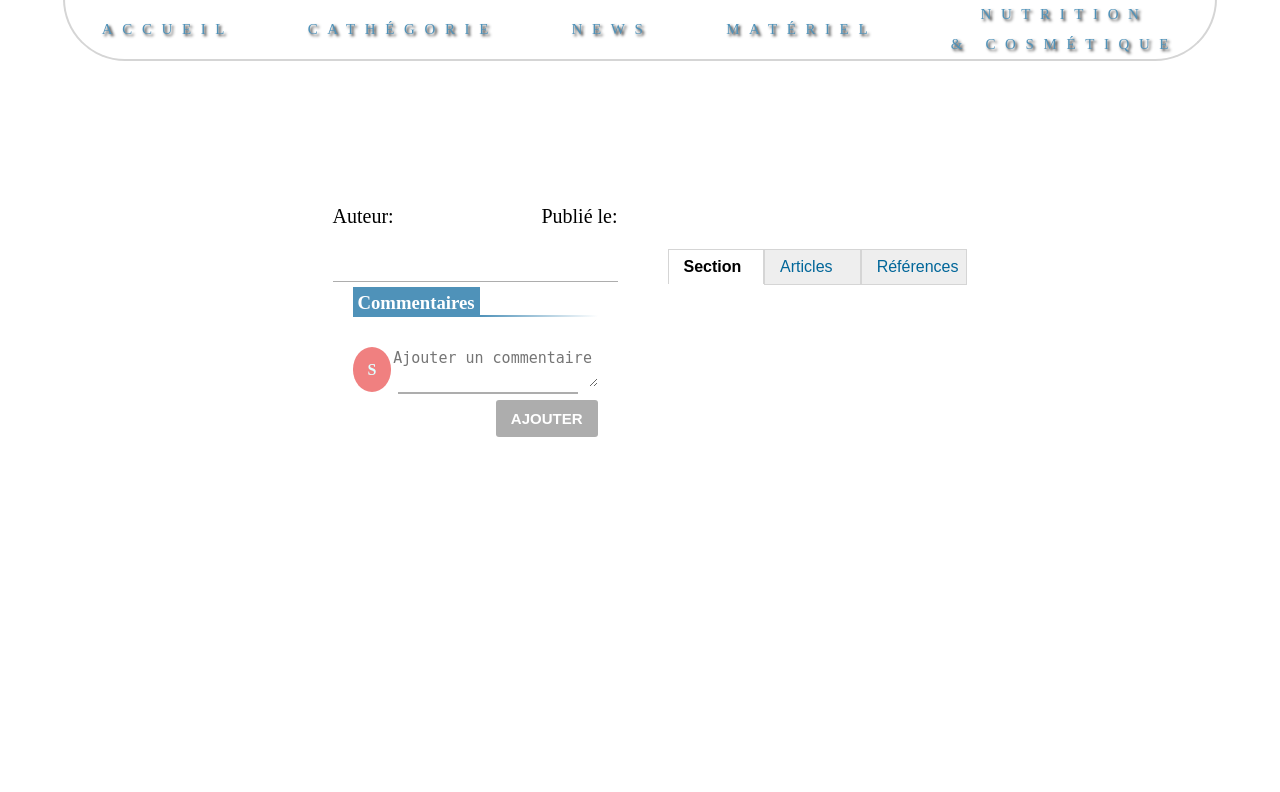
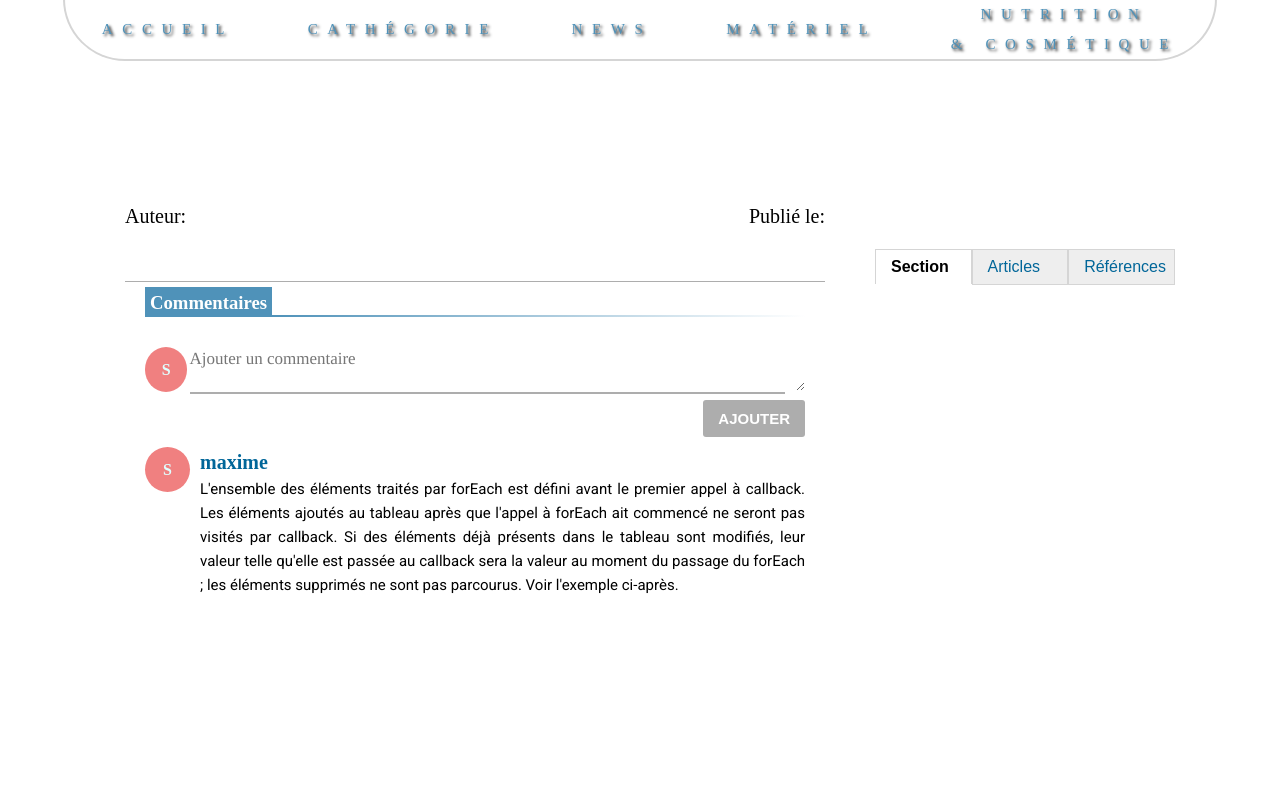
Before and after one commit to MaximeLeGall/information-biologie-open-source, a PHP site: page /Vieillissement/article/article.php?article=1 in a window 1280 px wide. Shown: the part 456-1248 px from the top of the page. Run offline with PHP 8.4, Linux system fonts and the light colour scheme; the visitor is signed in with stand-in values (Sample User, id 1); data that the repository does not hold is empty.

Commit message:
feat(comment article) add AJAX request

```diff
--- a/account/request-connection.php
+++ b/account/request-connection.php
@@ -1,7 +1,7 @@
 <?php
 require __DIR__ . "../connection-verification.php";
 init_php_session();
-require __DIR__ . 'account/db-config.php';
+require 'account/db-config.php';
 
 if(isset($_POST['valid_connection']) || isset($_POST['new_account'])){
     try{
--- a/article/article.php
+++ b/article/article.php
@@ -18,7 +18,6 @@
                                 <div class="style-info-comments"></div>
                         </div>
                         <?php if(is_logged()):?>
-                                <!-- <?php echo '<p id="user-pseudo">' . htmlspecialchars($pseudo) . '</p>';?> -->
                                 <form action="#" id="form-new-comment">
                                         <div class="inline-pseudo-comment">
                                                 <div class="item-pseudo"></div>
@@ -29,7 +28,18 @@
                                         <button type="submit" class="b-comment" disabled>AJOUTER</button>
                                 </form>
                         <?php endif?>
-                        <div class="all-comments"></div>
+                        <div class="all-comments">
+                                <div class="comment-added">
+                                        <div class="item-pseudo"></div>
+                                        <div class="user-comment">
+                                                <div class="info-user">
+                                                        <p id="user-pseudo">maxime</p>
+                                                        <span class="date"></span>
+                                                </div>
+                                                <p id="comment-content">L'ensemble des éléments traités par forEach est défini avant le premier appel à callback. Les éléments ajoutés au tableau après que l'appel à forEach ait commencé ne seront pas visités par callback. Si des éléments déjà présents dans le tableau sont modifiés, leur valeur telle qu'elle est passée au callback sera la valeur au moment du passage du forEach ; les éléments supprimés ne sont pas parcourus. Voir l'exemple ci-après.</p>
+                                        </div>
+                                </div>
+                        </div>
                 </div>
         </div>
         <?php require_once __DIR__ . "../../article/companion-article.php" ?>
@@ -37,7 +47,7 @@
 <script type="text/javascript">
         var pseudo = <?php if(isset($pseudo)){echo json_encode($pseudo);}else{echo "undefined";}?>;
         var idArticle = <?php echo json_encode($_GET['article']);?>;
-        var userId = <?php echo json_encode($_SESSION['user_id']);?>;
+        var userId = <?php if(isset($_SESSION['user_id'])){echo json_encode($_SESSION['user_id']);}else{echo 'undefined';}?>;
 </script>
 <script type="text/javascript" src="/Vieillissement/request-ajax/request-profile-domain.js"></script>
 <?php require_once __DIR__ . "../../header-footer/footer.php" ?>
--- a/article/articles.css
+++ b/article/articles.css
@@ -190,11 +190,16 @@ h3{
     margin-top: 30px;
 }
 
+.new-comment-content:placeholder-shown{
+    font-family:  Times, serif;
+    font-size: 17px;
+}
 .new-comment-content{
     width: calc(100% - 10px);
     height: fit-content;
     min-height: 30px;
     font-size: 15px;
+    font-family: Roboto, Arial, sans-serif;
     border: none;
     outline: none;
 }
@@ -247,3 +252,32 @@ h3{
     background-color: white;
     cursor: pointer;
 }
+
+.all-comments{
+
+}
+
+.user-comment{
+    width: 615px;
+}
+
+.info-user{
+    display: flex;
+}
+
+.comment-added{
+    display: flex;
+}
+
+#user-pseudo{
+    margin: 0 0 0 10px;
+    color:  #069;
+    font-weight: 700;
+}
+
+#comment-content{
+    font-size: 15px;
+    margin: 0 0 0 10px;
+    line-height: 24px;
+    font-family: Roboto, Arial, sans-serif;
+}
--- a/article/request-article.php
+++ b/article/request-article.php
@@ -18,6 +18,8 @@ if($_GET['article']){
         $article_registration = $article['DATE_FORMAT(article_registration, "%d/%m/%Y")'];
         $author_article = $article['user_pseudo'];
 
+        $all_comment = $PDO -> query('SELECT user_comment, comment_article, date_comment FROM comment INNER JOIN t_users ON article.author_article = t_users.id_user WHERE id_article =' . $_GET['article']);
+
     }
     catch(PDOException $pe){
         echo 'ERREUR: ' . $pe->getMessage();
--- a/header-footer/functions-animations-pages.js
+++ b/header-footer/functions-animations-pages.js
@@ -296,10 +296,12 @@ if(elementFocus){
 }
 
     //item pseudo
-var insertLetter = document.querySelector('.item-pseudo');
+var insertLetter = document.querySelectorAll('.item-pseudo');
 function itemPseudo(){
-    var firstLetterPseudo = pseudo.substring(0, 1);
-    insertLetter.innerHTML = firstLetterPseudo;
+    insertLetter.forEach(element => {
+        var firstLetterPseudo = pseudo.substring(0, 1);
+        element.innerHTML = firstLetterPseudo;
+    });
 }
 if(typeof pseudo != "undefined"){
     itemPseudo();
--- a/header-footer/header.php
+++ b/header-footer/header.php
@@ -11,7 +11,7 @@
 <!DOCTYPE html PUBLIC "-//W3C//DTD HTML 4.01 Transitional//EN" "http://www.w3.org/TR/html4/loose.dtd">
 <html lang = "fr">
     <head>
-        <link href="https://fonts.googleapis.com/css2?family=Pacifico&display=swap" rel="stylesheet">
+        <link href="https://fonts.googleapis.com/css2?family=Pacifico&family=Roboto:wght@300;400;900&display=swap" rel="stylesheet">
         <link rel="shortcut icon" href="#">
         <link rel="stylesheet" type="text/css" href="/Vieillissement/header-footer/header-footer.css">
 
--- a/request-ajax/request-profile-domain.js
+++ b/request-ajax/request-profile-domain.js
@@ -28,7 +28,7 @@ var getHttpRequest = function(){
 }
 
 var addComment = document.querySelector('#form-new-comment');
-var result = document.querySelector('.all-comments');
+var result = document.querySelector('.comment-added');
 var httpRequest = getHttpRequest();
 if(addComment){
     addComment.addEventListener('submit',function(e){
@@ -38,16 +38,16 @@ if(addComment){
                 result.innerHTML = '';
                 if(httpRequest.status === 200){
                     result.innerHTML = httpRequest.responseText;
-                    console.log(httpRequest.responseText);
                 }
                 else{
                     alert("votre message n'a pas pus être envoyer");
                 }
             }
         }
-        httpRequest.open('POST', '/Vieillissement/article/request-comments.php', true);
+        httpRequest.open('POST', '/Vieillissement/article/request-add-comments.php', true);
         httpRequest.setRequestHeader('content-type', 'application/x-www-form-urlencoded');
-        var contentComment = document.querySelector('.new-comment-content').value;
-        httpRequest.send("new_comment=" + encodeURIComponent(contentComment) + "&article=" + encodeURIComponent(idArticle) + '&user_id=' + encodeURIComponent(userId));
+        var contentComment = document.querySelector('.new-comment-content');
+        httpRequest.send("new_comment=" + encodeURIComponent(contentComment.value) + "&article=" + encodeURIComponent(idArticle) + '&user_id=' + encodeURIComponent(userId));
+        contentComment.value = "";
     })
 }
--- a/user-informations/user-informations.js
+++ b/user-informations/user-informations.js
@@ -29,6 +29,7 @@ function modify(information, buttonWord, displayedElement, input, inputName){
     var articlePresentation = document.querySelector('.article-presentation');
     var dataArticle = document.querySelector('.data-article');
     var articleName = document.querySelector('.article-name');
+    if(allButtonType[0]){
         function displayButton(){
             if(articlePresentation.children.length == 0){
                 for(i = 1; i < allButtonType.length; i++){
@@ -70,4 +71,5 @@ function modify(information, buttonWord, displayedElement, input, inputName){
                 displayButton();
             });
         };
+    }
 })();
```
Also changed, not shown: article/request-add-comments.php (added, +27 -0 lines). Lines whose indentation alone changed are shown as unchanged.
